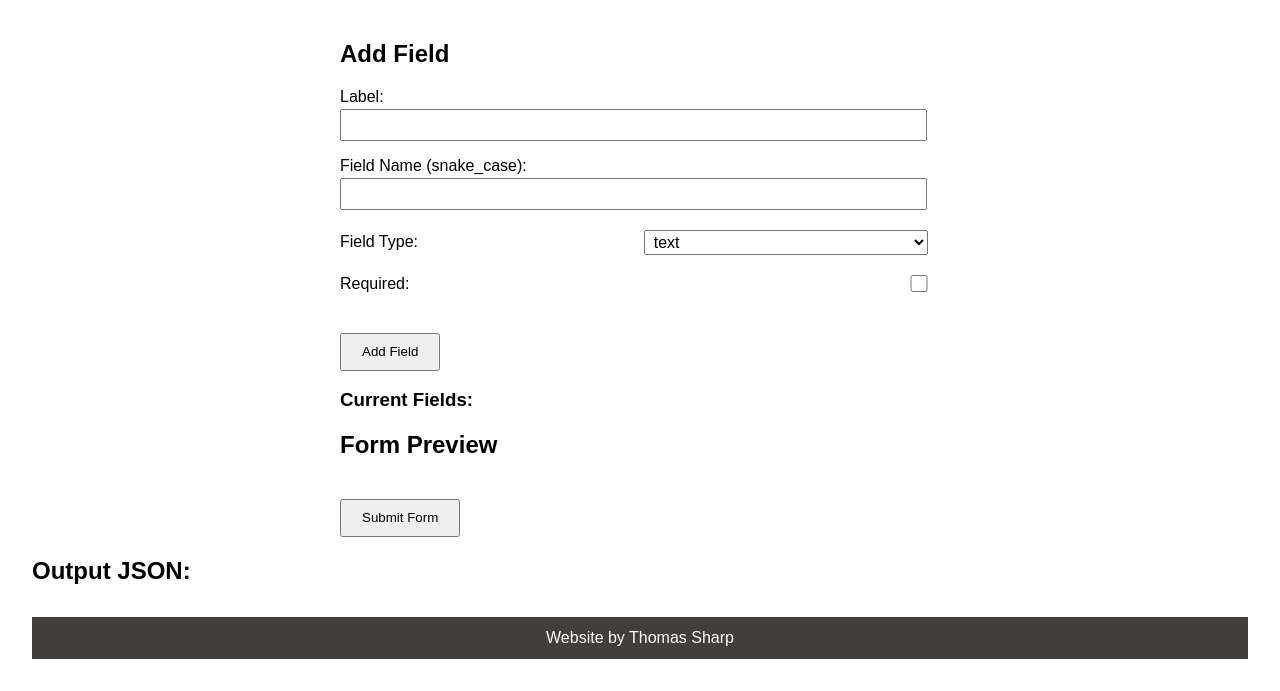
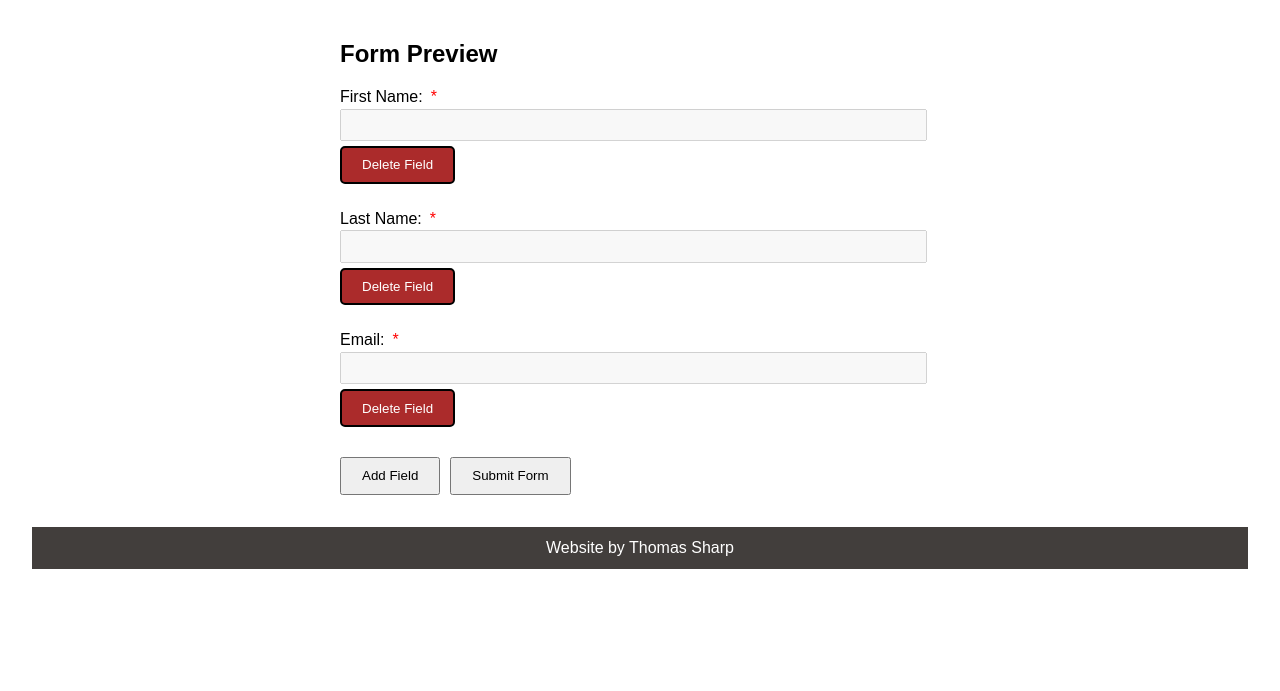
Before and after one commit to looking-sharp/Event_Tracker_Microservice, a Flask app: template Server/templates/newForm.html in a window 1280 px wide. Shown: the part 146-837 px from the top of the page. After the commit the page ends 715 px from the top, so only its background shows below. Run offline with Flask 3, Linux system fonts and the light colour scheme; the template is opened without the code that fills it: most values are stand-ins (such as "Sample title", 1, 10 or a date in 2020).

Commit message:
Finished create form frontend

```diff
--- a/Server/server.py
+++ b/Server/server.py
@@ -437,6 +437,8 @@ def create_form(event_id):
             return render_template("resultInfo.html", Title="RSVP", Header="RSVP", Status=404, Details="Event not found", user_id=-1)
     if request.method == 'GET':
         return render_template("newForm.html", event_id=event_id)
+    elif request.method == 'POST':
+        print(request.form.get("fieldsOutput"))
     return render_template("index.html")
 
 if __name__ == "__main__":
--- a/Server/static/scripts/createForm.js
+++ b/Server/static/scripts/createForm.js
@@ -4,18 +4,55 @@ const typeInput = document.getElementById("typeInput");
 const requiredInput = document.getElementById("requiredInput");
 
 const optionsContainer = document.getElementById("optionsContainer");
+const multiVariedContainer = document.getElementById("multiVariedContainer");
 const optionsInput = document.getElementById("optionsInput");
+const multiVariedInput = document.getElementById("multiVaried");
 
 const addFieldBtn = document.getElementById("addFieldBtn");
 const submitBtn = document.getElementById("submitBtn");
 
 const fieldList = document.getElementById("fieldList");
-const outputBox = document.getElementById("outputBox");
+const fieldsOutput = document.getElementById("fieldsOutput");
 
 const previewForm = document.getElementById("previewForm");
+const submitForm = document.getElementById("submitForm");
 
-let fields = [];
-let idCounter = 1;
+const builder = document.getElementById("builder");
+const showBuilder = document.getElementById("showBuilder");
+
+// populate with default fields
+let fields = [
+  {
+    "field_id": "fld_1",
+    "field_type": "text",
+    "field_name": "first_name",
+    "label": "First Name",
+    "required": true
+  },
+  {
+    "field_id": "fld_2",
+    "field_type": "text",
+    "field_name": "last_name",
+    "label": "Last Name",
+    "required": true
+  },
+  {
+    "field_id": "fld_3",
+    "field_type": "email",
+    "field_name": "email",
+    "label": "Email",
+    "required": true
+  }];
+
+let idCounter = 4;
+
+document.addEventListener("DOMContentLoaded", () => {
+  fields.forEach(element => {
+    addField(element, previewForm)
+  });
+  multiVariedContainer.style.display = "none";
+  optionsContainer.style.display = "none";
+});
 
 const allowed_field_types = [
   "text", "password", "email", "number", "tel", "url",
@@ -30,10 +67,26 @@ typeInput.innerHTML = allowed_field_types
 
 typeInput.addEventListener("change", () => {
   if (["radio", "checkbox", "select"].includes(typeInput.value)) {
+    multiVariedContainer.style.display = "grid";
+  }
+  else {
+    multiVariedContainer.style.display = "none";
+  }
+});
+
+multiVariedInput.addEventListener("change", () => {
+  console.log("CHANGE")
+  if (multiVariedInput.checked) {
     optionsContainer.style.display = "block";
-  } else {
+  }
+  else {
     optionsContainer.style.display = "none";
   }
+});
+
+showBuilder.addEventListener("click", () => {
+  builder.style.display = "block";
+  showBuilder.style.display = "none";
 });
 
 addFieldBtn.addEventListener("click", () => {
@@ -72,30 +125,32 @@ addFieldBtn.addEventListener("click", () => {
   }
 
   fields.push(field);
-  renderFieldList();
   addField(field, previewForm);
 
   labelInput.value = "";
   nameInput.value = "";
   optionsInput.value = "";
   requiredInput.checked = false;
+  multiVariedInput.checked = false;
+  showBuilder.style.display = "block";
+  builder.style.display = "none";
 
 });
 
-function renderFieldList() {
-  fieldList.innerHTML = "";
-  fields.forEach(f => {
-    const li = document.createElement("li");
-    li.textContent = `${f.label} (${f.field_type})`;
-    fieldList.appendChild(li);
+function deleteField(id) {
+  if (confirm('Are you sure you want to delete this field?')) {
+    id = id.toString().trim();
+    const indexToRemove = fields.findIndex(obj => obj.field_id === id);
+    if (indexToRemove !== -1) {
+      fields.splice(indexToRemove, 1);
+    }
+  }
+
+  previewForm.innerHTML = "<h2>Form Preview</h2>";
+  fields.forEach(element => {
+    addField(element, previewForm)
   });
 }
-
-submitBtn.addEventListener("click", () => {
-  const payload = { fields };
-  outputBox.textContent = JSON.stringify(payload, null, 2);
-});
-
 
 const side_by_side_elements = ["checkbox", "number", "color", "radio", "date", "time", "datetime-local", "datetime"];
 
@@ -104,7 +159,7 @@ function addField(field, form) {
     if(field.field_type != "select") {
       var newInnerHtml = "";
       var optionNum = 0;
-            newInnerHtml += `<fieldset><legend>${field.label}</legend>`;
+      newInnerHtml += `<fieldset><legend>${field.label}<span class="required">${field.required ? " *" : ""}</span></legend>`;
       field.options.forEach(option => {
         optionNum++;
         newInnerHtml += `
@@ -119,7 +174,7 @@ function addField(field, form) {
     else {
       var newInnerHtml = "";
       newInnerHtml +=
-            `<div class="side-by-side-div"><label for="${field.label}">${field.label}:</label>
+      `<div class="side-by-side-div"><label for="${field.label}">${field.label}:<span class="required">${field.required ? "*" : ""}</span></label>
        <select id="${field.field_id}" name="${field.field_name}">`;
       field.options.forEach(option => {
         newInnerHtml += `
@@ -131,24 +186,31 @@ function addField(field, form) {
   }
   else if (field.field_type == "hidden") {
     form.innerHTML += `
-        <label style="display: none;" for="${field.label}">${field.label}:</label>
+    <label style="display: none;" for="${field.label}">${field.label}:<span class="required">${field.required ? "*" : ""}</span></label>
     <input disabled type="${field.field_type}" id="${field.field_id}" name="${field.field_name}" ${field.required ? "required" : ""}>`;
   }
   else if (field.field_type == "textarea") {
     form.innerHTML += `
-        <label for="${field.label}">${field.label}:</label>
+    <label for="${field.label}">${field.label}:<span class="required">${field.required ? "*" : ""}</span></label>
     <textarea disabled id="${field.field_id}" name="${field.field_name}" ${field.required ? "required" : ""} rows="5" cols="50"></textarea>`;
   }
   else if(side_by_side_elements.includes(field.field_type)) {
     form.innerHTML += `
     <div class="side-by-side-div">
-        <label for="${field.label}">${field.label}:</label>
+    <label for="${field.label}">${field.label}:<span class="required">${field.required ? "*" : ""}</span></label>
     <input disabled type="${field.field_type}" id="${field.field_id}" name="${field.field_name}" maxlength="255" ${field.required ? "required" : ""}>
     </div>`;
   }
   else {
     form.innerHTML += `
-        <label for="${field.label}">${field.label}:</label>
+    <label for="${field.label}">${field.label}:<span class="required">${field.required ? "*" : ""}</span></label>
     <input disabled type="${field.field_type}" id="${field.field_id}" name="${field.field_name}" maxlength="255" ${field.required ? "required" : ""}>`;
   }
+  form.innerHTML += `<button class="delete-field-btn" id="${field.field_id}DeleteBtn" onclick="deleteField('${field.field_id}')">Delete Field</button>`
 }
+
+// temp
+submitForm.addEventListener("submit", function(e) {
+  const payload = { fields };
+  fieldsOutput.value = JSON.stringify(payload);
+});
--- a/Server/static/styles/checkIn.css
+++ b/Server/static/styles/checkIn.css
@@ -1,6 +1,14 @@
 #builder, form {
   width: 600px;
   margin: auto;
+}
+
+#builder {
+  border: 2px black solid;
+  padding: 10px;
+  border-radius: 10px;
+  margin-top: 10px;
+  padding-top: 0;
 }
 
 button {
@@ -191,3 +199,16 @@ input[type=number], input[type=time], input[type=date], input[type=datetime], in
 input[type=color]{
   width: 100px;
 }
+
+.required {
+  color: red;
+}
+
+.delete-field-btn {
+  margin-top: 5px;
+  color: white;
+  background-color: #ab2b2b;
+  border: 2px black solid;
+  border-radius: 5px;
+  margin-bottom: 10px;
+}
--- a/Server/templates/newForm.html
+++ b/Server/templates/newForm.html
@@ -13,7 +13,10 @@
 </header>
 <body class="fixed-body">
     <main>
-    <div id="builder">
+    <form id="previewForm">
+        <h2>Form Preview</h2>
+    </form>
+    <div id="builder" style="display: none;">
         <h2>Add Field</h2>
 
         <label>Label:</label>
@@ -33,24 +36,26 @@
             <input id="requiredInput" type="checkbox">
         </div>
 
+        <div id="multiVariedContainer" class="side-by-side-div">
+            <label>Is MultiVaried:</label>
+            <input id="multiVaried" type="checkbox">
+        </div>
+
         <div id="optionsContainer" style="display:none;">
             <label>Options (comma separated):</label>
             <input id="optionsInput" type="text">
         </div>
 
         <button id="addFieldBtn">Add Field</button>
-
-        <h3>Current Fields:</h3>
-        <ul id="fieldList"></ul>
-
-        <h2>Form Preview</h2>
-        <form id="previewForm"></form>
-
-        <button id="submitBtn">Submit Form</button>
     </div>
 
-    <h2>Output JSON:</h2>
-    <pre id="outputBox"></pre>
+    <div style="width: 600px; display: flex; margin: auto;">
+        <button id="showBuilder" style="margin-right: 10px;">Add Field</button>
+        <form id="submitForm" style="width:fit-content; margin-left: 0;" action="/create-check-in-form/{{ event_id }}", method="POST">
+            <button id="submitBtn">Submit Form</button>
+            <input type="hidden" id="fieldsOutput" name="fieldsOutput">
+        </form>
+    </div>
     <footer>
         Website by Thomas Sharp
     </footer>
```
Lines whose indentation alone changed are shown as unchanged.
